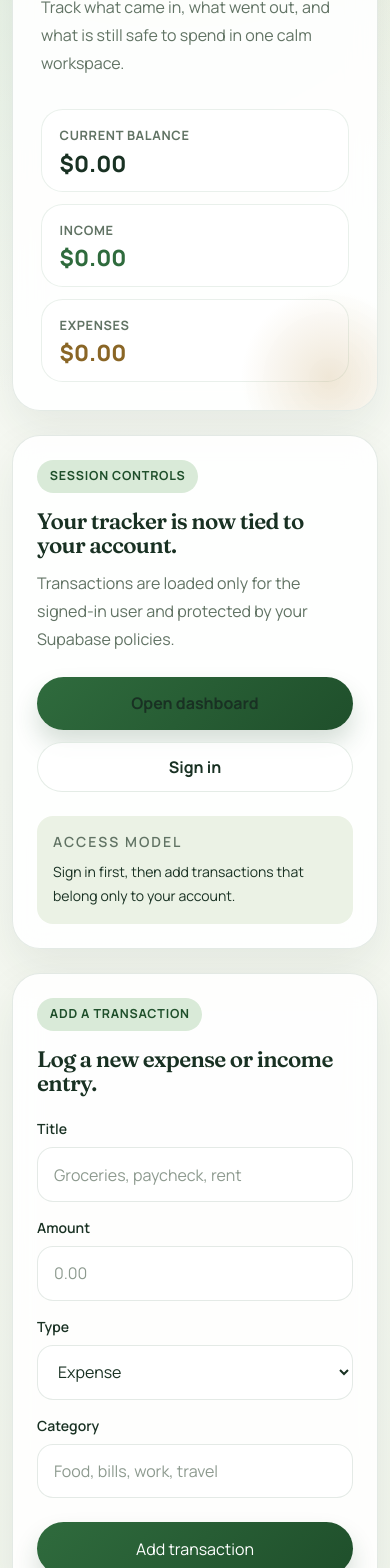
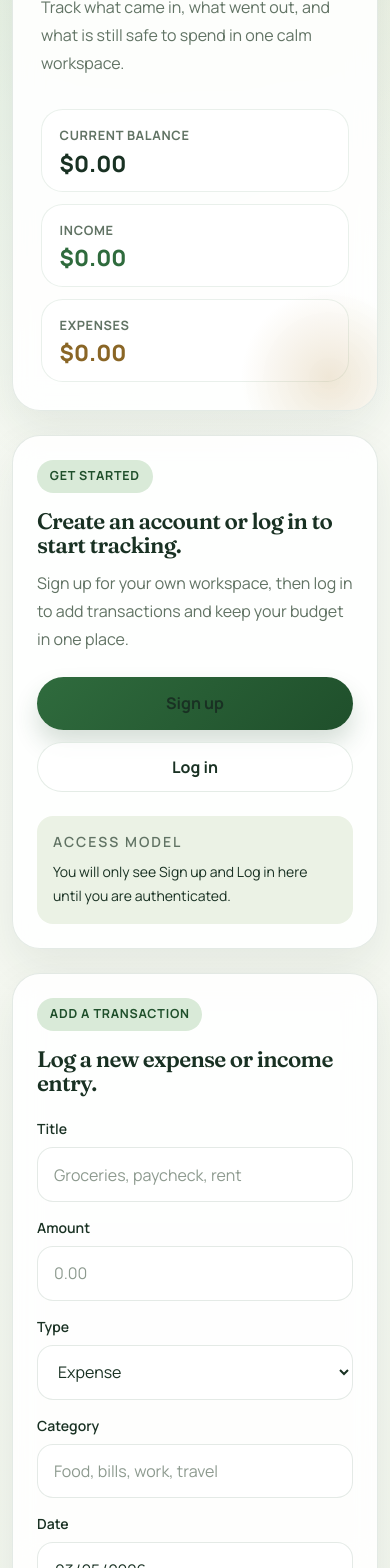
Before and after one commit to AmbitiousAtom/StashUp, a Next.js app: page / in a window 390 px wide. Shown: the part 432-2000 px from the top of the page. Built offline with nearby package versions, Linux system fonts and the light colour scheme; no server answers.

Commit message:
Add recurring and editable transactions

```diff
--- a/src/app/page.tsx
+++ b/src/app/page.tsx
@@ -1,4 +1,3 @@
-
 "use client";
 
 import { useEffect, useState } from "react";
@@ -7,6 +6,7 @@ import { useRouter } from "next/navigation";
 import { supabase } from "../lib/supabaseClient";
 
 type TxType = "income" | "expense";
+type RecurrenceFrequency = "none" | "weekly" | "monthly";
 
 type Transaction = {
   id: string;
@@ -18,12 +18,46 @@ type Transaction = {
   tx_date: string;
 };
 
+function getTodayDate() {
+  return new Date().toISOString().slice(0, 10);
+}
+
+function shiftRecurringDate(baseDate: string, frequency: Exclude<RecurrenceFrequency, "none">, step: number) {
+  const nextDate = new Date(`${baseDate}T12:00:00`);
+
+  if (frequency === "weekly") {
+    nextDate.setDate(nextDate.getDate() + 7 * step);
+  } else {
+    nextDate.setMonth(nextDate.getMonth() + step);
+  }
+
+  return nextDate.toISOString().slice(0, 10);
+}
+
+function getRecurringDates(
+  baseDate: string,
+  frequency: RecurrenceFrequency,
+  occurrences: number
+) {
+  if (frequency === "none") {
+    return [baseDate];
+  }
+
+  return Array.from({ length: occurrences }, (_, index) =>
+    shiftRecurringDate(baseDate, frequency, index)
+  );
+}
+
 export default function Home() {
   const router = useRouter();
   const [title, setTitle] = useState("");
   const [amount, setAmount] = useState("");
   const [type, setType] = useState<TxType>("expense");
   const [category, setCategory] = useState("");
+  const [txDate, setTxDate] = useState(getTodayDate());
+  const [recurrenceFrequency, setRecurrenceFrequency] = useState<RecurrenceFrequency>("none");
+  const [recurrenceCount, setRecurrenceCount] = useState("3");
+  const [editingId, setEditingId] = useState<string | null>(null);
   const [items, setItems] = useState<Transaction[]>([]);
   const [userId, setUserId] = useState<string | null>(null);
   const [checkingSession, setCheckingSession] = useState(true);
@@ -41,10 +75,22 @@ export default function Home() {
     { income: 0, expenses: 0 }
   );
   const balance = totals.income - totals.expenses;
+  const isAuthenticated = Boolean(userId);
+  const isEditing = Boolean(editingId);
+
+  function resetForm() {
+    setTitle("");
+    setAmount("");
+    setCategory("");
+    setType("expense");
+    setTxDate(getTodayDate());
+    setRecurrenceFrequency("none");
+    setRecurrenceCount("3");
+    setEditingId(null);
+  }
 
   async function load(currentUserId: string | null = userId) {
     if (!currentUserId) {
-      router.push("/login");
       return;
     }
 
@@ -55,8 +101,11 @@ export default function Home() {
       .order("tx_date", { ascending: false })
       .order("created_at", { ascending: false });
 
-    if (!error) setItems(data || []);
-    else alert(error.message);
+    if (!error) {
+      setItems(data || []);
+    } else {
+      alert(error.message);
+    }
   }
 
   useEffect(() => {
@@ -79,11 +128,14 @@ export default function Home() {
       }
 
       if (!user) {
-        router.push("/login");
+        setUserId(null);
+        setItems([]);
+        setCheckingSession(false);
         return;
       }
 
       setUserId(user.id);
+
       const { data, error: loadError } = await supabase
         .from("transactions")
         .select("*")
@@ -101,9 +153,7 @@ export default function Home() {
         setItems(data || []);
       }
 
-      if (isMounted) {
       setCheckingSession(false);
-      }
     }
 
     void initializePage();
@@ -111,27 +161,80 @@ export default function Home() {
     return () => {
       isMounted = false;
     };
-  }, [router]);
+  }, []);
 
-  async function addTx(e: React.FormEvent<HTMLFormElement>) {
+  async function saveTransaction(e: React.FormEvent<HTMLFormElement>) {
     e.preventDefault();
-    if (!title.trim() || !amount || !userId) return;
 
-    const { error } = await supabase.from("transactions").insert({
+    if (!title.trim() || !amount || !txDate || !userId) {
+      router.push("/login");
+      return;
+    }
+
+    const parsedAmount = Number(amount);
+
+    if (Number.isNaN(parsedAmount)) {
+      alert("Enter a valid amount before saving.");
+      return;
+    }
+
+    if (isEditing && editingId) {
+      const { error } = await supabase
+        .from("transactions")
+        .update({
           title: title.trim(),
-      amount: Number(amount),
+          amount: parsedAmount,
           type,
           category: category.trim() || null,
+          tx_date: txDate,
+        })
+        .eq("id", editingId)
+        .eq("user_id", userId);
+
+      if (error) {
+        alert(error.message);
+        return;
+      }
+
+      resetForm();
+      await load();
+      return;
+    }
+
+    const occurrences =
+      recurrenceFrequency === "none"
+        ? 1
+        : Math.max(1, Math.min(Number(recurrenceCount) || 1, recurrenceFrequency === "weekly" ? 12 : 24));
+
+    const rows = getRecurringDates(txDate, recurrenceFrequency, occurrences).map((dateValue) => ({
+      title: title.trim(),
+      amount: parsedAmount,
+      type,
+      category: category.trim() || null,
+      tx_date: dateValue,
       user_id: userId,
-    });
+    }));
 
-    if (error) return alert(error.message);
+    const { error } = await supabase.from("transactions").insert(rows);
 
-    setTitle("");
-    setAmount("");
-    setCategory("");
-    setType("expense");
-    load();
+    if (error) {
+      alert(error.message);
+      return;
+    }
+
+    resetForm();
+    await load();
+  }
+
+  function startEditing(item: Transaction) {
+    setEditingId(item.id);
+    setTitle(item.title);
+    setAmount(String(item.amount));
+    setType(item.type);
+    setCategory(item.category ?? "");
+    setTxDate(item.tx_date);
+    setRecurrenceFrequency("none");
+    setRecurrenceCount("3");
   }
 
   async function removeTx(id: string) {
@@ -145,8 +248,25 @@ export default function Home() {
       .delete()
       .eq("id", id)
       .eq("user_id", userId);
-    if (error) return alert(error.message);
-    load();
+
+    if (error) {
+      alert(error.message);
+      return;
+    }
+
+    if (editingId === id) {
+      resetForm();
+    }
+
+    await load();
+  }
+
+  async function signOut() {
+    await supabase.auth.signOut();
+    setUserId(null);
+    setItems([]);
+    resetForm();
+    router.push("/login");
   }
 
   function formatCurrency(value: number) {
@@ -158,7 +278,7 @@ export default function Home() {
   }
 
   function formatDate(value: string) {
-    const parsed = new Date(value);
+    const parsed = new Date(`${value}T12:00:00`);
 
     if (Number.isNaN(parsed.getTime())) {
       return value;
@@ -213,19 +333,37 @@ export default function Home() {
         </div>
 
         <aside className="panel p-6 sm:p-7">
-          <p className="eyebrow">Session controls</p>
-          <h2 className="section-title mt-4">Your tracker is now tied to your account.</h2>
+          <p className="eyebrow">{isAuthenticated ? "Session controls" : "Get started"}</p>
+          <h2 className="section-title mt-4">
+            {isAuthenticated
+              ? "Your tracker is now tied to your account."
+              : "Create an account or log in to start tracking."}
+          </h2>
           <p className="muted-copy mt-3 leading-7">
-            Transactions are loaded only for the signed-in user and protected by your
-            Supabase policies.
+            {isAuthenticated
+              ? "Transactions are loaded only for the signed-in user and protected by your Supabase policies."
+              : "Sign up for your own workspace, then log in to add transactions and keep your budget in one place."}
           </p>
           <div className="mt-6 grid gap-3">
+            {isAuthenticated ? (
+              <>
                 <Link href="/dashboard" className="button-primary">
                   Open dashboard
                 </Link>
+                <button type="button" className="button-secondary" onClick={signOut}>
+                  Sign out
+                </button>
+              </>
+            ) : (
+              <>
+                <Link href="/signup" className="button-primary">
+                  Sign up
+                </Link>
                 <Link href="/login" className="button-secondary">
-              Sign in
+                  Log in
                 </Link>
+              </>
+            )}
           </div>
 
           <div className="mt-6 rounded-2xl bg-[var(--surface-soft)] px-4 py-4">
@@ -233,7 +371,9 @@ export default function Home() {
               Access model
             </p>
             <p className="mt-2 text-sm leading-6 text-[var(--foreground)]">
-              Sign in first, then add transactions that belong only to your account.
+              {isAuthenticated
+                ? "Your transactions belong only to your signed-in account."
+                : "You will only see Sign up and Log in here until you are authenticated."}
             </p>
           </div>
         </aside>
@@ -243,18 +383,23 @@ export default function Home() {
         <div className="panel p-6 sm:p-7">
           <div className="flex items-start justify-between gap-4">
             <div>
-              <p className="eyebrow">Add a transaction</p>
-              <h2 className="section-title mt-4">Log a new expense or income entry.</h2>
+              <p className="eyebrow">{isEditing ? "Edit transaction" : "Add a transaction"}</p>
+              <h2 className="section-title mt-4">
+                {isEditing
+                  ? "Update this entry and save your changes."
+                  : "Log a new expense or income entry."}
+              </h2>
             </div>
           </div>
 
-          <form onSubmit={addTx} className="mt-6 grid gap-4">
+          <form onSubmit={saveTransaction} className="mt-6 grid gap-4">
             <div className="grid gap-2">
               <label className="text-sm font-semibold text-[var(--foreground)]" htmlFor="title">
                 Title
               </label>
               <input
                 id="title"
+                disabled={!isAuthenticated}
                 placeholder="Groceries, paycheck, rent"
                 value={title}
                 onChange={(e) => setTitle(e.target.value)}
@@ -268,6 +413,7 @@ export default function Home() {
                 </label>
                 <input
                   id="amount"
+                  disabled={!isAuthenticated}
                   placeholder="0.00"
                   inputMode="decimal"
                   value={amount}
@@ -281,6 +427,7 @@ export default function Home() {
                 </label>
                 <select
                   id="type"
+                  disabled={!isAuthenticated}
                   value={type}
                   onChange={(e) => setType(e.target.value as TxType)}
                 >
@@ -290,21 +437,94 @@ export default function Home() {
               </div>
             </div>
 
+            <div className="grid gap-4 sm:grid-cols-2">
               <div className="grid gap-2">
                 <label className="text-sm font-semibold text-[var(--foreground)]" htmlFor="category">
                   Category
                 </label>
                 <input
                   id="category"
+                  disabled={!isAuthenticated}
                   placeholder="Food, bills, work, travel"
                   value={category}
                   onChange={(e) => setCategory(e.target.value)}
                 />
               </div>
 
+              <div className="grid gap-2">
+                <label className="text-sm font-semibold text-[var(--foreground)]" htmlFor="tx-date">
+                  Date
+                </label>
+                <input
+                  id="tx-date"
+                  type="date"
+                  disabled={!isAuthenticated}
+                  value={txDate}
+                  onChange={(e) => setTxDate(e.target.value)}
+                />
+              </div>
+            </div>
+
+            {!isEditing ? (
+              <div className="grid gap-4 sm:grid-cols-[1fr_0.8fr]">
+                <div className="grid gap-2">
+                  <label
+                    className="text-sm font-semibold text-[var(--foreground)]"
+                    htmlFor="recurrence-frequency"
+                  >
+                    Repeat
+                  </label>
+                  <select
+                    id="recurrence-frequency"
+                    disabled={!isAuthenticated}
+                    value={recurrenceFrequency}
+                    onChange={(e) => setRecurrenceFrequency(e.target.value as RecurrenceFrequency)}
+                  >
+                    <option value="none">Does not repeat</option>
+                    <option value="weekly">Weekly</option>
+                    <option value="monthly">Monthly</option>
+                  </select>
+                </div>
+
+                <div className="grid gap-2">
+                  <label
+                    className="text-sm font-semibold text-[var(--foreground)]"
+                    htmlFor="recurrence-count"
+                  >
+                    Occurrences
+                  </label>
+                  <input
+                    id="recurrence-count"
+                    type="number"
+                    min="1"
+                    max={recurrenceFrequency === "weekly" ? "12" : "24"}
+                    disabled={!isAuthenticated || recurrenceFrequency === "none"}
+                    value={recurrenceCount}
+                    onChange={(e) => setRecurrenceCount(e.target.value)}
+                  />
+                </div>
+              </div>
+            ) : (
+              <p className="rounded-2xl bg-[var(--surface-soft)] px-4 py-3 text-sm text-[var(--muted)]">
+                Editing updates only this transaction. Recurring creation is available when adding
+                a new entry.
+              </p>
+            )}
+
+            <div className="grid gap-3 sm:grid-cols-2">
               <button type="submit" className="button-primary mt-2">
-              Add transaction
+                {isAuthenticated
+                  ? isEditing
+                    ? "Save changes"
+                    : "Add transaction"
+                  : "Log in to add transactions"}
               </button>
+              {isEditing ? (
+                <button type="button" className="button-secondary mt-2" onClick={resetForm}>
+                  Cancel edit
+                </button>
+              ) : null}
+            </div>
           </form>
         </div>
 
@@ -322,9 +542,13 @@ export default function Home() {
           <div className="mt-6 grid gap-3">
             {items.length === 0 ? (
               <div className="empty-state">
-                <h3 className="section-title text-[1.3rem]">No transactions yet</h3>
+                <h3 className="section-title text-[1.3rem]">
+                  {isAuthenticated ? "No transactions yet" : "Log in to start tracking"}
+                </h3>
                 <p className="muted-copy mt-2 text-sm leading-6 sm:text-base">
-                  Add your first entry to start building a clearer picture of your budget.
+                  {isAuthenticated
+                    ? "Add your first entry to start building a clearer picture of your budget."
+                    : "Create an account or log in to view your personal transactions and totals."}
                 </p>
               </div>
             ) : (
@@ -349,7 +573,7 @@ export default function Home() {
                     </p>
                   </div>
 
-                  <div className="flex w-full items-center justify-between gap-3 sm:w-auto sm:justify-end">
+                  <div className="flex w-full flex-wrap items-center justify-between gap-3 sm:w-auto sm:justify-end">
                     <div className="text-right">
                       <p
                         className={`text-xl font-extrabold ${
@@ -360,6 +584,14 @@ export default function Home() {
                         {formatCurrency(item.amount)}
                       </p>
                     </div>
+                    <div className="flex items-center gap-2">
+                      <button
+                        type="button"
+                        className="button-secondary"
+                        onClick={() => startEditing(item)}
+                      >
+                        Edit
+                      </button>
                       <button
                         type="button"
                         className="button-secondary"
@@ -367,6 +599,7 @@ export default function Home() {
                       >
                         Delete
                       </button>
+                    </div>
                   </div>
                 </article>
               ))
```
Also changed, not shown: src/app/signup/page.tsx (+17 -4 lines). Lines whose indentation alone changed are shown as unchanged.
